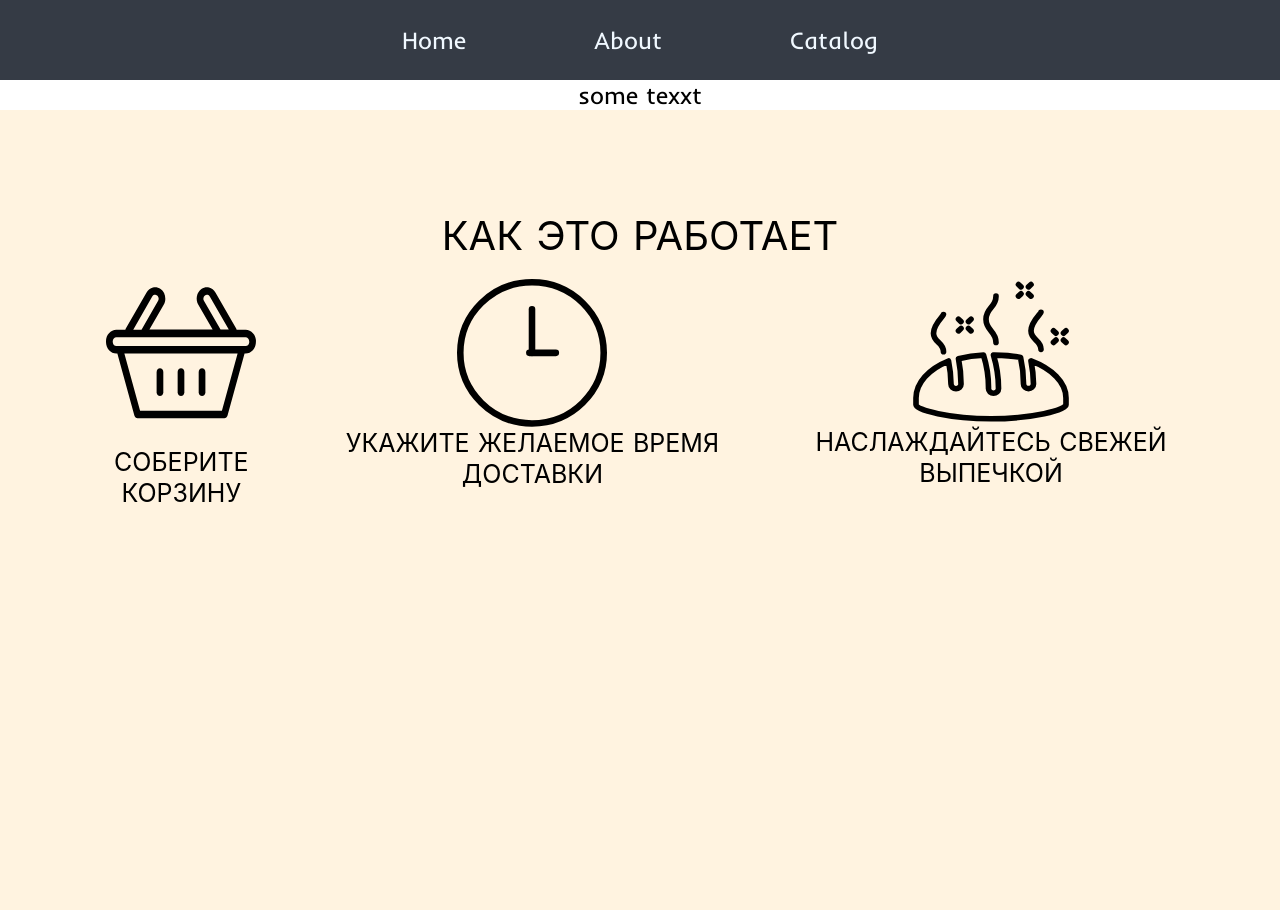
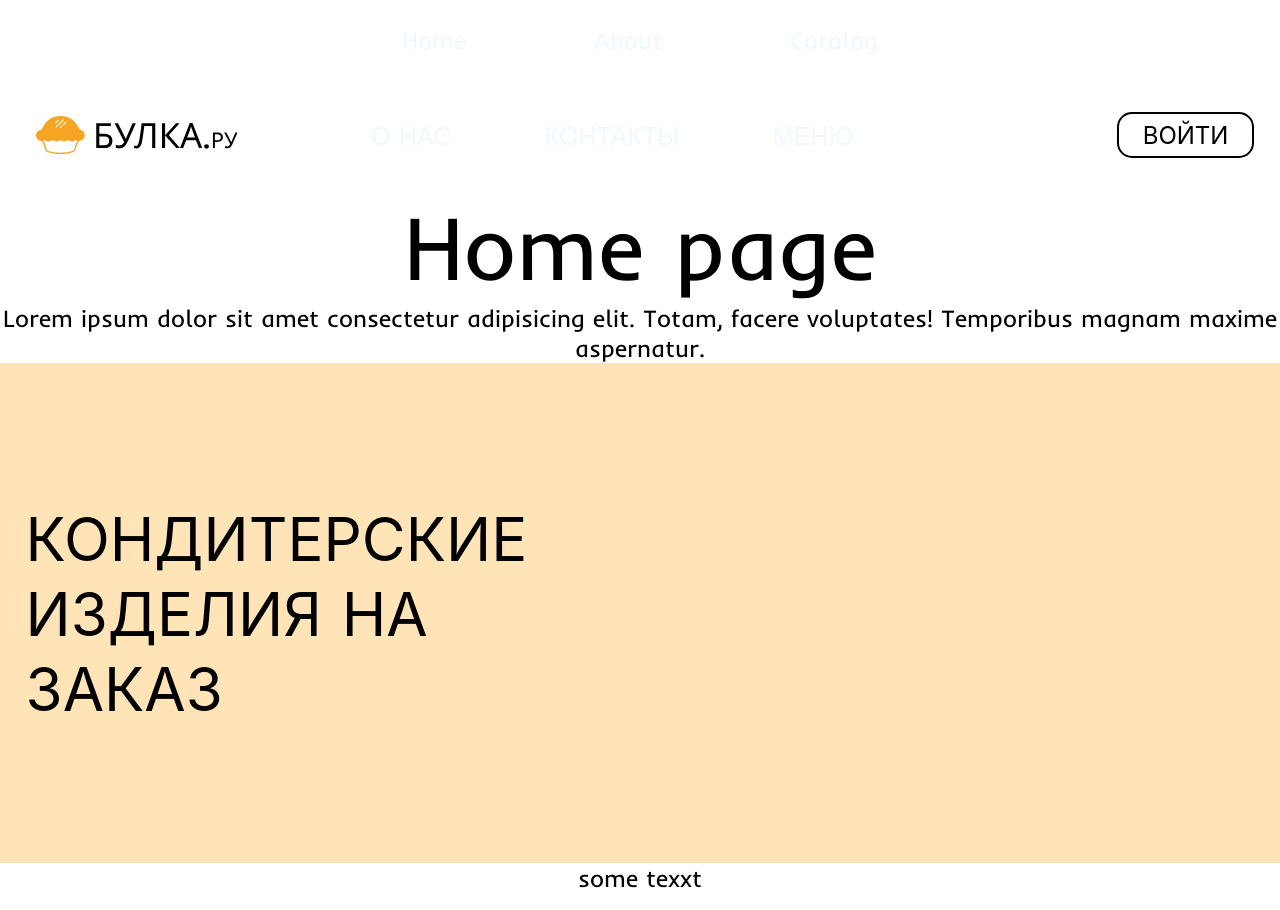
Before and after one commit to serdeshnow/bulka-frontend, a React (Create React App) app in the folder app/: page / in a window 1280 px wide. Built offline with nearby package versions, Linux system fonts and the light colour scheme.

Commit message:
upd: Router

```diff
--- a/app/src/App.jsx
+++ b/app/src/App.jsx
@@ -1,20 +1,31 @@
 import "./styles/App.css";
-import HowItWorks from "./widgets/HowItWorks/HowItWorks.jsx";
+import Header from "./widgets/Header/Header.jsx";
+import { Routes, Route, Link } from "react-router-dom";
+import { AboutPage } from "./pages/AboutPage.jsx";
+import { CatalogPage } from "./pages/CatalogPage.jsx";
+import { HomePage } from "./pages/HomePage.jsx";
+import { NotfoundPage } from "./pages/NotfoundPage.jsx";
 
 function App() {
   return (
     <div className="App">
       <header>
-        <a href="/">Home</a>
+        <Link to="/">Home</Link>
         <> </>
-        <a href="/about">About</a>
+        <Link to="/about">About</Link>
         <> </>
-        <a href="/catalog">Catalog</a>
+        <Link to="/catalog">Catalog</Link>
       </header>
+      <Header />
+      <Routes>
+        <Route path="/" element={<HomePage />} />
+        <Route path="/about" element={<AboutPage />} />
+        <Route path="/catalog" element={<CatalogPage />} />
+        <Route path="*" element={<NotfoundPage />} />
+      </Routes>
       <div>
         <h2>some texxt</h2>
       </div>
-      <HowItWorks />
     </div>
   );
 }
--- a/app/src/pages/AboutPage.jsx
+++ b/app/src/pages/AboutPage.jsx
@@ -1,3 +1,5 @@
+import HowItWorks from "../widgets/HowItWorks/HowItWorks.jsx";
+
 export const AboutPage = () => {
   return (
     <div>
@@ -6,6 +8,7 @@ export const AboutPage = () => {
         Lorem ipsum dolor, sit amet consectetur adipisicing elit. Laboriosam,
         animi.
       </p>
+      <HowItWorks />
     </div>
   );
 };
--- a/app/src/pages/HomePage.jsx
+++ b/app/src/pages/HomePage.jsx
@@ -1,4 +1,4 @@
-import Slider from "./widgets/Slider/Slider.jsx";
+import Slider from "../widgets/Slider/Slider.jsx";
 
 export const HomePage = () => {
   return (
--- a/app/src/pages/NotfoundPage.jsx
+++ b/app/src/pages/NotfoundPage.jsx
@@ -1,7 +1,9 @@
+import { Link } from "react-router-dom";
+
 export const NotfoundPage = () => {
   return (
     <div>
-      This page doesn't exist. Go <a href="/">Home</a>
+      This page doesn't exist. Go <Link to="/">Home</Link>
     </div>
   );
 };
--- a/app/src/styles/App.css
+++ b/app/src/styles/App.css
@@ -9,7 +9,7 @@ header {
   align-items: center;
   gap: 10%;
   height: 80px;
-  background-color: rgb(53, 59, 69);
+  /* background-color: rgb(53, 59, 69); */
 }
 
 a,
--- a/app/src/widgets/Header/Header.jsx
+++ b/app/src/widgets/Header/Header.jsx
@@ -1,4 +1,5 @@
 import React from "react";
+import { Link } from "react-router-dom";
 import logo from "../../assets/svg/logo.svg";
 import Button from "../Button/Button.jsx";
 import "./Header.css";
@@ -14,13 +15,13 @@ export default function Header({ transparent = false }) {
       <nav className="nav_wrapper">
         <ul className="nav_list">
           <li className="list_item">
-            <a href="/">о нас</a>
+            <Link to="/about">о нас</Link>
           </li>
           <li className="list_item">
-            <a href="/">контакты</a>
+            <Link to="/">контакты</Link>
           </li>
           <li className="list_item">
-            <a href="/">меню</a>
+            <Link to="/catalog">меню</Link>
           </li>
         </ul>
       </nav>
```
